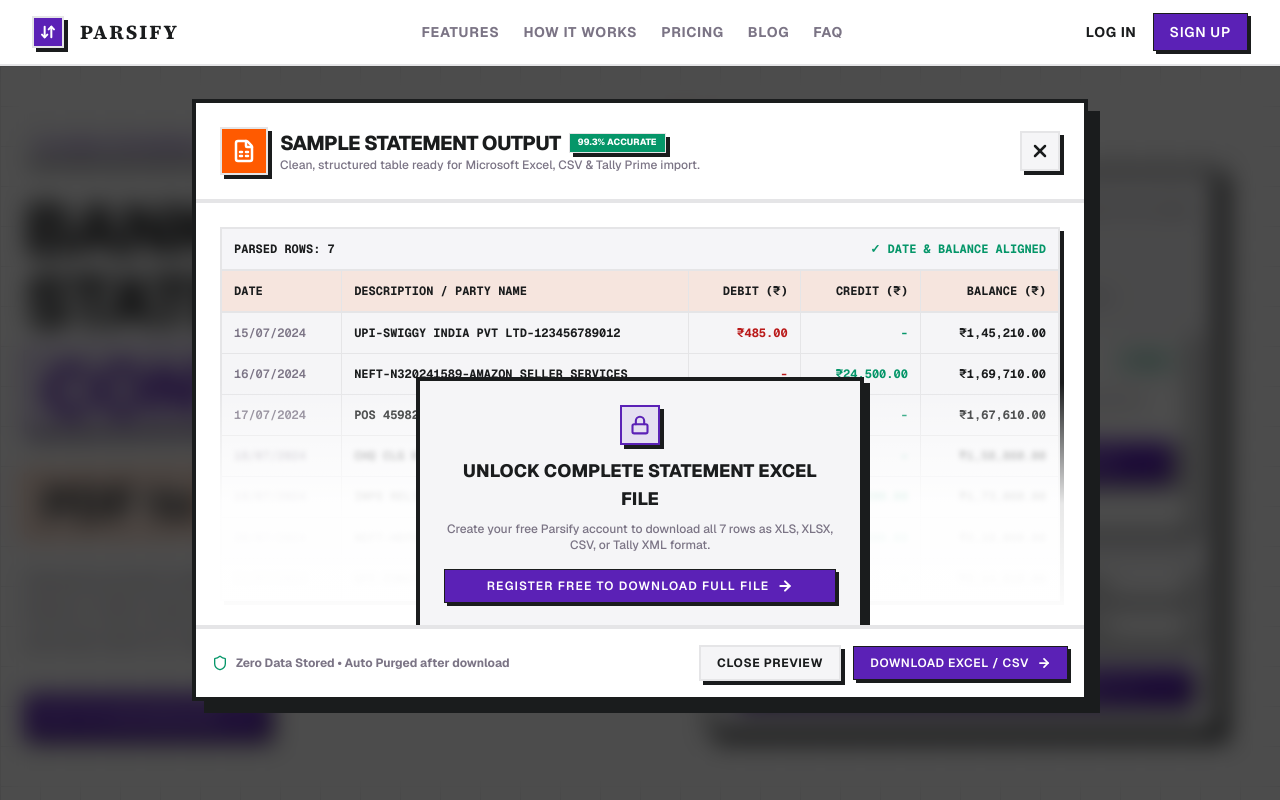
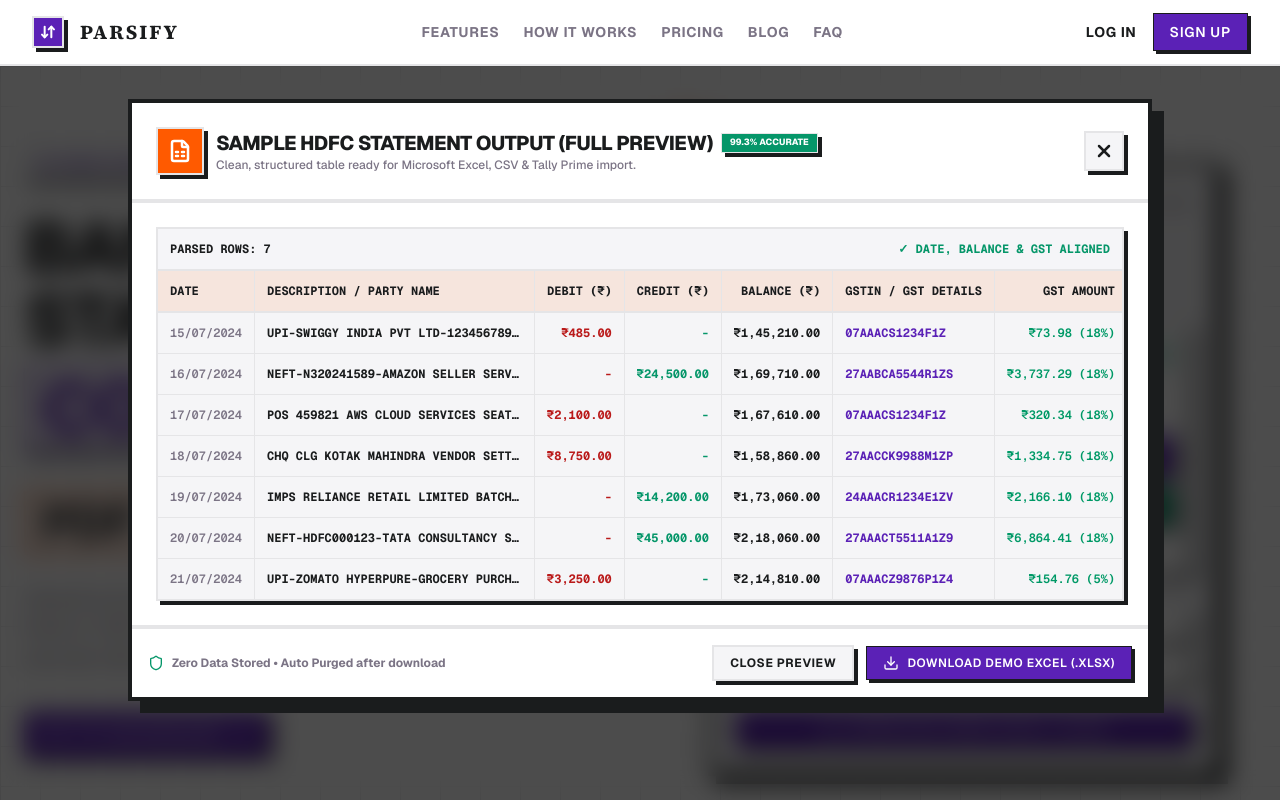
Before and after one commit to Badalu/parsify-landing, a Next.js app: page / in a window 1280 px wide. Both pictures are taken after a click on the button "DON'T HAVE A FILE? TRY SAMPLE HDFC PDF DEMO". Shown: the top 800 px of the page. Built offline with nearby package versions, Linux system fonts and the light colour scheme.

Commit message:
feat: unlock full preview, add excel download and GST entries for demo PDF

```diff
--- a/app/components/AnonUpload.tsx
+++ b/app/components/AnonUpload.tsx
@@ -1,7 +1,8 @@
 "use client";
 
 import React, { useState, useRef } from "react";
-import { ArrowRight, FileText, CheckCircle2, UploadCloud, Loader2, Sparkles, Lock, Shield, Zap, RefreshCw, X, Maximize2, FileSpreadsheet } from "lucide-react";
+import { ArrowRight, FileText, CheckCircle2, UploadCloud, Loader2, Sparkles, Lock, Shield, Zap, RefreshCw, X, Maximize2, FileSpreadsheet, Download } from "lucide-react";
+import * as XLSX from "xlsx";
 
 interface Transaction {
   date: string;
@@ -10,16 +11,18 @@ interface Transaction {
   debit: string;
   credit: string;
   balance: string;
+  gstin?: string;
+  gst_amount?: string;
 }
 
 const SAMPLE_TRANSACTIONS: Transaction[] = [
-  { date: "15/07/2024", description: "UPI-SWIGGY INDIA PVT LTD-123456789012", debit: "₹485.00", credit: "-", balance: "₹1,45,210.00" },
-  { date: "16/07/2024", description: "NEFT-N320241589-AMAZON SELLER SERVICES", debit: "-", credit: "₹24,500.00", balance: "₹1,69,710.00" },
-  { date: "17/07/2024", description: "POS 459821 AWS CLOUD SERVICES SEATTLE", debit: "₹2,100.00", credit: "-", balance: "₹1,67,610.00" },
-  { date: "18/07/2024", description: "CHQ CLG KOTAK MAHINDRA VENDOR SETTLE", debit: "₹8,750.00", credit: "-", balance: "₹1,58,860.00" },
-  { date: "19/07/2024", description: "IMPS RELIANCE RETAIL LIMITED BATCH99", debit: "-", credit: "₹14,200.00", balance: "₹1,73,060.00" },
-  { date: "20/07/2024", description: "NEFT-HDFC000123-TATA CONSULTANCY SERVICES", debit: "-", credit: "₹45,000.00", balance: "₹2,18,060.00" },
-  { date: "21/07/2024", description: "UPI-ZOMATO HYPERPURE-GROCERY PURCHASE", debit: "₹3,250.00", credit: "-", balance: "₹2,14,810.00" },
+  { date: "15/07/2024", description: "UPI-SWIGGY INDIA PVT LTD-123456789012", debit: "₹485.00", credit: "-", balance: "₹1,45,210.00", gstin: "07AAACS1234F1Z", gst_amount: "₹73.98 (18%)" },
+  { date: "16/07/2024", description: "NEFT-N320241589-AMAZON SELLER SERVICES", debit: "-", credit: "₹24,500.00", balance: "₹1,69,710.00", gstin: "27AABCA5544R1ZS", gst_amount: "₹3,737.29 (18%)" },
+  { date: "17/07/2024", description: "POS 459821 AWS CLOUD SERVICES SEATTLE", debit: "₹2,100.00", credit: "-", balance: "₹1,67,610.00", gstin: "07AAACS1234F1Z", gst_amount: "₹320.34 (18%)" },
+  { date: "18/07/2024", description: "CHQ CLG KOTAK MAHINDRA VENDOR SETTLE", debit: "₹8,750.00", credit: "-", balance: "₹1,58,860.00", gstin: "27AACCK9988M1ZP", gst_amount: "₹1,334.75 (18%)" },
+  { date: "19/07/2024", description: "IMPS RELIANCE RETAIL LIMITED BATCH99", debit: "-", credit: "₹14,200.00", balance: "₹1,73,060.00", gstin: "24AAACR1234E1ZV", gst_amount: "₹2,166.10 (18%)" },
+  { date: "20/07/2024", description: "NEFT-HDFC000123-TATA CONSULTANCY SERVICES", debit: "-", credit: "₹45,000.00", balance: "₹2,18,060.00", gstin: "27AAACT5511A1Z9", gst_amount: "₹6,864.41 (18%)" },
+  { date: "21/07/2024", description: "UPI-ZOMATO HYPERPURE-GROCERY PURCHASE", debit: "₹3,250.00", credit: "-", balance: "₹2,14,810.00", gstin: "07AAACZ9876P1Z4", gst_amount: "₹154.76 (5%)" },
 ];
 
 export function AnonUpload() {
@@ -53,6 +56,24 @@ export function AnonUpload() {
       setLoading(false);
       setIsModalOpen(true); // Open modal popup automatically
     }, 600);
+  };
+
+  const handleDownloadDemoExcel = () => {
+    if (!transactions) return;
+    const exportData = transactions.map((t) => ({
+      "Date": t.date,
+      "Description / Party Name": t.description,
+      "Debit (₹)": t.debit,
+      "Credit (₹)": t.credit,
+      "Balance (₹)": t.balance,
+      "GSTIN / GST Details": t.gstin || "-",
+      "GST Amount": t.gst_amount || "-",
+    }));
+
+    const worksheet = XLSX.utils.json_to_sheet(exportData);
+    const workbook = XLSX.utils.book_new();
+    XLSX.utils.book_append_sheet(workbook, worksheet, "Demo_Statement");
+    XLSX.writeFile(workbook, "Parsify_HDFC_Demo_Statement.xlsx");
   };
 
   const handleUpload = async (selectedFile: File, pwd?: string) => {
@@ -230,7 +251,7 @@ export function AnonUpload() {
             </div>
           )}
 
-          {/* PARSED RESULT SUMMARY CARD (With Open Modal Popup Trigger) */}
+          {/* PARSED RESULT SUMMARY CARD (With Open Modal Popup Trigger & Direct Demo Excel Download) */}
           {transactions && !loading && (
             <div className="border-2 border-shadow-color bg-background p-4 mb-6 brutal-shadow">
               <div className="flex items-center justify-between mb-3 pb-2 border-b border-shadow-color/20">
@@ -246,7 +267,9 @@ export function AnonUpload() {
               </div>
 
               <p className="text-xs text-muted-foreground font-medium mb-4">
-                All transaction dates, party names, debit, credit, and running balances extracted cleanly.
+                {isSampleMode
+                  ? "All transaction dates, GSTIN codes, debit/credit, and running balances ready for full preview & download."
+                  : "All transaction dates, party names, debit, credit, and running balances extracted cleanly."}
               </p>
 
               <button
@@ -256,6 +279,16 @@ export function AnonUpload() {
                 <Maximize2 className="w-4 h-4" />
                 <span>Open Full Extracted Preview Popup</span>
               </button>
+
+              {isSampleMode && (
+                <button
+                  onClick={handleDownloadDemoExcel}
+                  className="w-full py-2.5 px-4 bg-success text-white border-2 border-shadow-color text-xs font-black uppercase tracking-widest flex items-center justify-center gap-2 brutal-shadow hover:bg-success/90 transition-all mb-2"
+                >
+                  <Download className="w-4 h-4" />
+                  <span>Download Demo Excel (.xlsx)</span>
+                </button>
+              )}
 
               {isSampleMode && (
                 <button
@@ -290,6 +323,14 @@ export function AnonUpload() {
 
           {/* CTA Group */}
           <div className="space-y-3">
+            {isSampleMode ? (
+              <button
+                onClick={handleDownloadDemoExcel}
+                className="brutal-btn-primary bg-success text-white border-2 border-shadow-color w-full text-center py-3.5 uppercase tracking-widest text-sm font-black flex items-center justify-center gap-2 hover:translate-x-0.5 hover:translate-y-0.5 shadow-[4px_4px_0px_0px_#1a1c1d] transition-all"
+              >
+                <Download className="w-5 h-5" /> Download Demo Excel (.xlsx)
+              </button>
+            ) : (
               <a
                 href={transactions ? `${DASHBOARD_URL}/signup` : `${DASHBOARD_URL}/dashboard/convert`}
                 className="brutal-btn-primary bg-secondary text-white border-2 border-shadow-color w-full text-center py-3.5 uppercase tracking-widest text-sm font-black flex items-center justify-center gap-2 hover:translate-x-0.5 hover:translate-y-0.5 shadow-[4px_4px_0px_0px_#1a1c1d] hover:shadow-[2px_2px_0px_0px_#1a1c1d] transition-all"
@@ -297,6 +338,7 @@ export function AnonUpload() {
                 {transactions ? "Unlock Full Excel & CSV Download" : "Go to Dashboard"}
                 <ArrowRight className="w-4 h-4" strokeWidth={3} />
               </a>
+            )}
 
             {!transactions && (
               <div className="flex justify-between items-center text-xs font-bold pt-2">
@@ -314,7 +356,7 @@ export function AnonUpload() {
       {/* ══ LARGE EXTRACTED RESULT POPUP MODAL ══ */}
       {isModalOpen && transactions && (
         <div className="fixed inset-0 z-50 flex items-center justify-center p-4 sm:p-6 bg-black/70 backdrop-blur-md animate-in fade-in duration-200">
-          <div className="brutal-card bg-card border-4 border-shadow-color shadow-[12px_12px_0px_0px_#1a1c1d] w-full max-w-4xl max-h-[90vh] flex flex-col relative overflow-hidden animate-in zoom-in-95 duration-200">
+          <div className="brutal-card bg-card border-4 border-shadow-color shadow-[12px_12px_0px_0px_#1a1c1d] w-full max-w-5xl max-h-[90vh] flex flex-col relative overflow-hidden animate-in zoom-in-95 duration-200">
 
             {/* Modal Header */}
             <div className="p-4 sm:p-6 bg-background border-b-4 border-shadow-color flex items-center justify-between gap-4">
@@ -325,7 +367,7 @@ export function AnonUpload() {
                 <div>
                   <div className="flex items-center gap-2">
                     <h3 className="text-lg sm:text-xl font-black uppercase text-shadow-color tracking-tight font-sans">
-                      {isSampleMode ? "Sample Statement Output" : "Extracted Bank Statement Preview"}
+                      {isSampleMode ? "Sample HDFC Statement Output (Full Preview)" : "Extracted Bank Statement Preview"}
                     </h3>
                     <span className="bg-success text-white text-[9px] font-black uppercase px-2 py-0.5 border border-shadow-color brutal-shadow hidden sm:inline-block">
                       99.3% ACCURATE
@@ -353,7 +395,7 @@ export function AnonUpload() {
                 {/* Table Header Controls */}
                 <div className="bg-muted/40 p-3 border-b-2 border-shadow-color flex justify-between items-center text-xs font-mono font-bold">
                   <span className="text-shadow-color uppercase">Parsed Rows: {transactions.length}</span>
-                  <span className="text-success uppercase font-black">✓ Date & Balance Aligned</span>
+                  <span className="text-success uppercase font-black">✓ Date, Balance & GST Aligned</span>
                 </div>
 
                 <div className="overflow-x-auto">
@@ -364,7 +406,9 @@ export function AnonUpload() {
                         <th className="p-3 border-r border-shadow-color/20">Description / Party Name</th>
                         <th className="p-3 text-right border-r border-shadow-color/20">Debit (₹)</th>
                         <th className="p-3 text-right border-r border-shadow-color/20">Credit (₹)</th>
-                        <th className="p-3 text-right">Balance (₹)</th>
+                        <th className="p-3 text-right border-r border-shadow-color/20">Balance (₹)</th>
+                        <th className="p-3 border-r border-shadow-color/20">GSTIN / GST Details</th>
+                        <th className="p-3 text-right">GST Amount</th>
                       </tr>
                     </thead>
                     <tbody className="divide-y divide-shadow-color/20 relative">
@@ -372,21 +416,24 @@ export function AnonUpload() {
                         <tr
                           key={idx}
                           className={`hover:bg-primary/5 transition-colors ${
-                            idx > 2 ? "blur-[2.5px] opacity-50 pointer-events-none select-none" : ""
+                            !isSampleMode && idx > 2 ? "blur-[2.5px] opacity-50 pointer-events-none select-none" : ""
                           }`}
                         >
                           <td className="p-3 font-semibold text-muted-foreground border-r border-shadow-color/20">{txn.date}</td>
                           <td className="p-3 font-bold text-foreground max-w-[280px] truncate border-r border-shadow-color/20">{txn.description}</td>
                           <td className="p-3 text-right text-destructive font-bold border-r border-shadow-color/20">{txn.debit}</td>
                           <td className="p-3 text-right text-success font-bold border-r border-shadow-color/20">{txn.credit}</td>
-                          <td className="p-3 text-right font-bold text-shadow-color">{txn.balance}</td>
+                          <td className="p-3 text-right font-bold text-shadow-color border-r border-shadow-color/20">{txn.balance}</td>
+                          <td className="p-3 font-bold text-primary border-r border-shadow-color/20">{txn.gstin || "-"}</td>
+                          <td className="p-3 text-right font-semibold text-emerald-600">{txn.gst_amount || "-"}</td>
                         </tr>
                       ))}
                     </tbody>
                   </table>
                 </div>
 
-                {/* Blur Paywall Overlay */}
+                {/* Blur Paywall Overlay - ONLY FOR REAL FILES (!isSampleMode) */}
+                {!isSampleMode && (
                   <div className="absolute inset-x-0 bottom-0 top-[180px] bg-gradient-to-t from-background via-background/90 to-transparent flex flex-col items-center justify-center p-6 z-20">
                     <div className="brutal-card p-6 bg-card border-4 border-shadow-color shadow-[6px_6px_0px_0px_#1a1c1d] max-w-md text-center">
                       <div className="w-10 h-10 bg-primary/10 border-2 border-primary text-primary mx-auto mb-3 flex items-center justify-center brutal-shadow">
@@ -407,6 +454,7 @@ export function AnonUpload() {
                       </a>
                     </div>
                   </div>
+                )}
 
               </div>
             </div>
@@ -424,12 +472,22 @@ export function AnonUpload() {
                 >
                   Close Preview
                 </button>
+
+                {isSampleMode ? (
+                  <button
+                    onClick={handleDownloadDemoExcel}
+                    className="brutal-btn-primary bg-success text-white border-2 border-shadow-color text-xs px-6 py-2.5 uppercase font-black tracking-wider flex items-center gap-2 shadow-[3px_3px_0px_0px_#1a1c1d] hover:bg-success/90"
+                  >
+                    <Download className="w-4 h-4" /> Download Demo Excel (.xlsx)
+                  </button>
+                ) : (
                   <a
                     href={`${DASHBOARD_URL}/signup`}
                     className="brutal-btn-primary bg-secondary text-white border-2 border-shadow-color text-xs px-6 py-2.5 uppercase font-black tracking-wider flex items-center gap-2 shadow-[3px_3px_0px_0px_#1a1c1d]"
                   >
                     Download Excel / CSV <ArrowRight className="w-3.5 h-3.5" strokeWidth={3} />
                   </a>
+                )}
               </div>
             </div>
 
--- a/index.html
+++ b/index.html
@@ -326,6 +326,7 @@
                                 <th>Debit</th>
                                 <th>Credit</th>
                                 <th>Balance</th>
+                                <th>GSTIN / GST Details</th>
                             </tr>
                         </thead>
                         <tbody>
@@ -336,6 +337,7 @@
                                 <td></td>
                                 <td><span class="amount-credit">45,000.00</span></td>
                                 <td>142,500.00</td>
+                                <td><span style="color: #0d9488; font-weight: bold;">27AABCA5544R1ZS (18%)</span></td>
                             </tr>
                             <tr>
                                 <td>25/05/2026</td>
@@ -344,6 +346,7 @@
                                 <td><span class="amount-debit">650.00</span></td>
                                 <td></td>
                                 <td>141,850.00</td>
+                                <td><span style="color: #0d9488; font-weight: bold;">07AAACZ9876P1Z4 (5%)</span></td>
                             </tr>
                             <tr>
                                 <td>26/05/2026</td>
@@ -352,6 +355,7 @@
                                 <td><span class="amount-debit">4,200.00</span></td>
                                 <td></td>
                                 <td>137,650.00</td>
+                                <td><span style="color: #0d9488; font-weight: bold;">07AAACS1234F1Z (18%)</span></td>
                             </tr>
                             <tr>
                                 <td>27/05/2026</td>
@@ -360,6 +364,7 @@
                                 <td><span class="amount-debit">840.00</span></td>
                                 <td></td>
                                 <td>136,810.00</td>
+                                <td><span style="color: #0d9488; font-weight: bold;">27AACCK9988M1ZP (18%)</span></td>
                             </tr>
                             <tr>
                                 <td>28/05/2026</td>
@@ -368,6 +373,7 @@
                                 <td></td>
                                 <td><span class="amount-credit">12,500.00</span></td>
                                 <td>149,310.00</td>
+                                <td><span style="color: #0d9488; font-weight: bold;">24AAACR1234E1ZV (18%)</span></td>
                             </tr>
                             <tr>
                                 <td>29/05/2026</td>
@@ -376,6 +382,7 @@
                                 <td><span class="amount-debit">450.00</span></td>
                                 <td></td>
                                 <td>148,860.00</td>
+                                <td><span style="color: #0d9488; font-weight: bold;">07AAACS1234F1Z (5%)</span></td>
                             </tr>
                             <tr>
                                 <td>30/05/2026</td>
@@ -384,6 +391,7 @@
                                 <td><span class="amount-debit">1,180.00</span></td>
                                 <td></td>
                                 <td>147,680.00</td>
+                                <td><span style="color: #0d9488; font-weight: bold;">07AAACA8899K1Z2 (18%)</span></td>
                             </tr>
                             <tr>
                                 <td>31/05/2026</td>
@@ -392,13 +400,14 @@
                                 <td></td>
                                 <td><span class="amount-credit">420.50</span></td>
                                 <td>148,100.50</td>
+                                <td><span style="color: #6b7280;">N/A</span></td>
                             </tr>
                         </tbody>
                     </table>
                 </div>
                 <button class="btn-primary btn-demo-dl">
                     <svg viewBox="0 0 24 24" fill="none" stroke="currentColor" stroke-width="2"><path d="M21 15v4a2 2 0 0 1-2 2H5a2 2 0 0 1-2-2v-4"></path><polyline points="7 10 12 15 17 10"></polyline><line x1="12" y1="15" x2="12" y2="3"></line></svg>
-                    Download Excel
+                    Download Demo Excel
                 </button>
             </div>
         </div>
```
Also changed, not shown: script.js (+24 -1 lines). Lines whose indentation alone changed are shown as unchanged.
